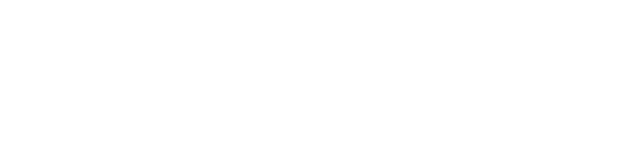
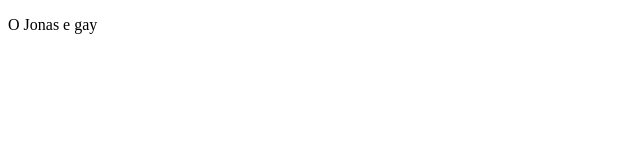
Before and after one commit to Fermento0/gi2, a plain HTML site: page index.html in a window 1280 px wide. Shown: the whole page, without its empty margins (0-640 px from the left). Drawn offline with Linux system fonts and the light colour scheme.

Commit message:
paragrafo

```diff
--- a/index.html
+++ b/index.html
@@ -6,6 +6,6 @@
     <title>Git</title>
 </head>
 <body>
-
+    <p>O Jonas e gay</p>
 </body>
 </html>
```
